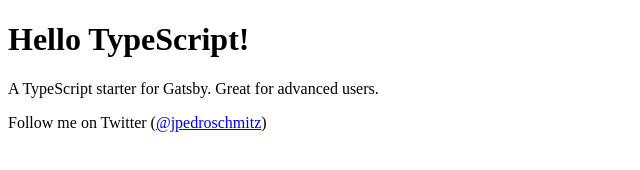
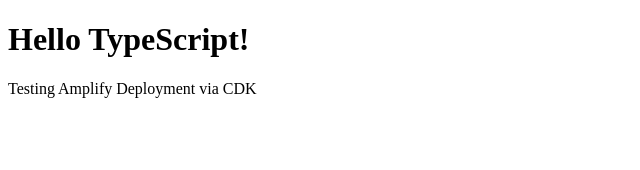
Before and after one commit to MauriceWebb/amplify-cdk-gatsby, a Gatsby site: page / in a window 1280 px wide. Shown: the whole page, without its empty margins (0-640 px from the left). Built offline with nearby package versions, Linux system fonts and the light colour scheme; Gatsby itself is replaced by a stand-in of ours.

Commit message:
update: Testing Amplify Deployment via CDK

```diff
--- a/src/pages/index.tsx
+++ b/src/pages/index.tsx
@@ -6,11 +6,7 @@
 const Home: React.FC<PageProps> = () => (
   <main>
     <Title />
-    <p>A TypeScript starter for Gatsby. Great for advanced users.</p>
-    <p>
-      Follow me on Twitter (
-      <a href="https://twitter.com/jpedroschmitz">@jpedroschmitz</a>)
-    </p>
+    <p>Testing Amplify Deployment via CDK</p>
   </main>
 );
 
```
